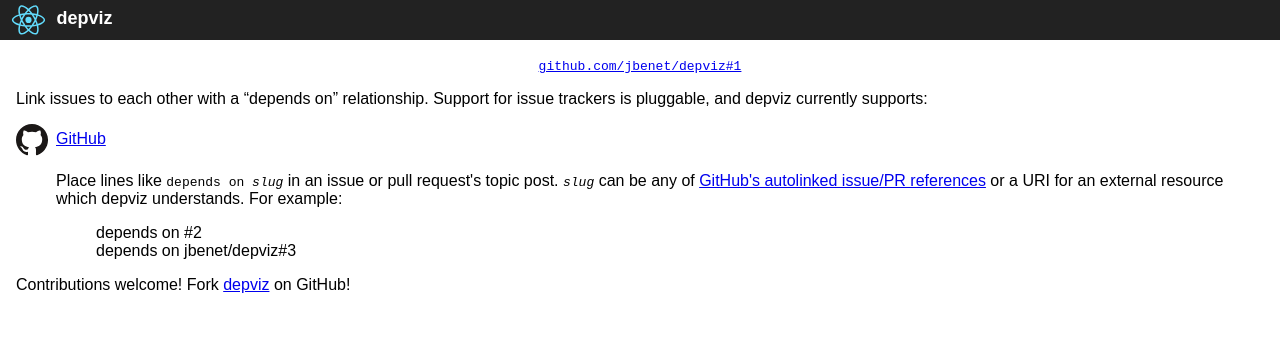
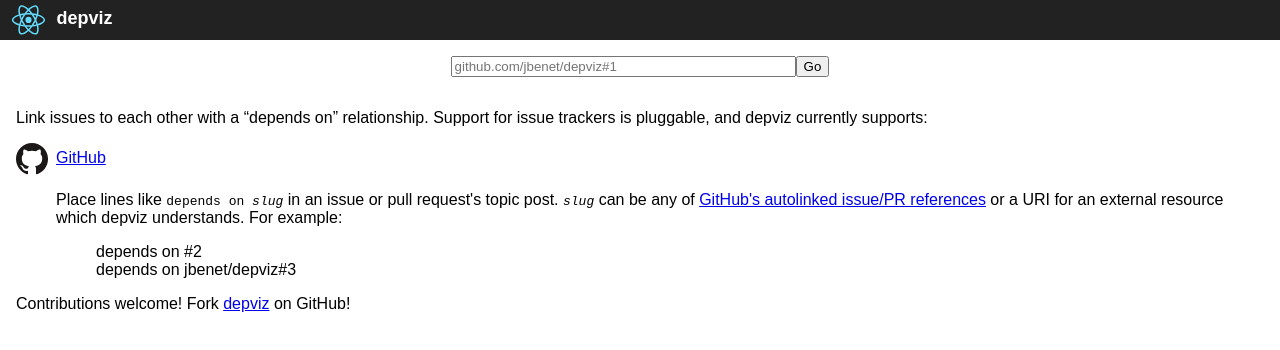
Before and after one commit to jbenet/depviz, a React (Create React App) app in the folder webapp/: page / in a window 1280 px wide. Shown: the top 350 px of the page. Built offline with nearby package versions, Linux system fonts and the light colour scheme; what github-api would draw is missing.

Commit message:
Jump: Pull issue-jump into it's own component
And use an input to allow user-edits.

I'm not sure what the best way is to get the 'push' function for
Jump.handleSubmit, but what I have here seems to work.

```diff
--- a/webapp/src/Home.css
+++ b/webapp/src/Home.css
@@ -1,14 +1,6 @@
 .Home {
   padding-left: 1em;
   padding-right: 1em;
-}
-
-.Home-search div {
-  width: 100%;
-}
-
-.Home-search p {
-  text-align: center;
 }
 
 .Home-logo {
--- a/webapp/src/Home.js
+++ b/webapp/src/Home.js
@@ -1,18 +1,12 @@
 import React, { PureComponent } from 'react';
-import { Link } from 'react-router'
 import github from './logo/github.svg';
+import Jump from './Jump';
 import './Home.css';
 
 class Home extends PureComponent {
   render() {
     return <div className="Home">
-      <div className="Home-search">
-        <p>
-          <Link to="/http/github.com/jbenet/depviz/1">
-            <code>github.com/jbenet/depviz#1</code>
-          </Link>
-        </p>
-      </div>
+      <Jump push={this.props.router.push} />
       <p>
         Link issues to each other with a “depends on” relationship.
         Support for issue trackers is pluggable, and depviz currently
--- /dev/null
+++ b/webapp/src/Jump.css
@@ -0,0 +1,8 @@
+.Jump div {
+  width: 100%;
+}
+
+.Jump form {
+  padding: 1em;
+  text-align: center;
+}
--- /dev/null
+++ b/webapp/src/Jump.js
@@ -0,0 +1,33 @@
+import React, { PureComponent } from 'react';
+import './Jump.css';
+
+class Jump extends PureComponent {
+  constructor(props) {
+    super(props);
+    this.state = {value: ''};
+  }
+
+  handleChange(event) {
+    this.setState({value: event.target.value});
+  }
+
+  handleSubmit(event) {
+    event.preventDefault();
+    if (this.state.value) {
+      this.props.push('http/' + this.state.value.replace(/#/g, '/'));
+    }
+  }
+
+  render() {
+    return <div className="Jump">
+      <form onSubmit={this.handleSubmit.bind(this)}>
+        <input type="text" size={40}
+          onChange={this.handleChange.bind(this)}
+          placeholder="github.com/jbenet/depviz#1" />
+        <input type="submit" value="Go" />
+      </form>
+    </div>
+  }
+}
+
+export default Jump;
```
Also changed, not shown: 1 other file (tests, documents, lock files or other folders).
